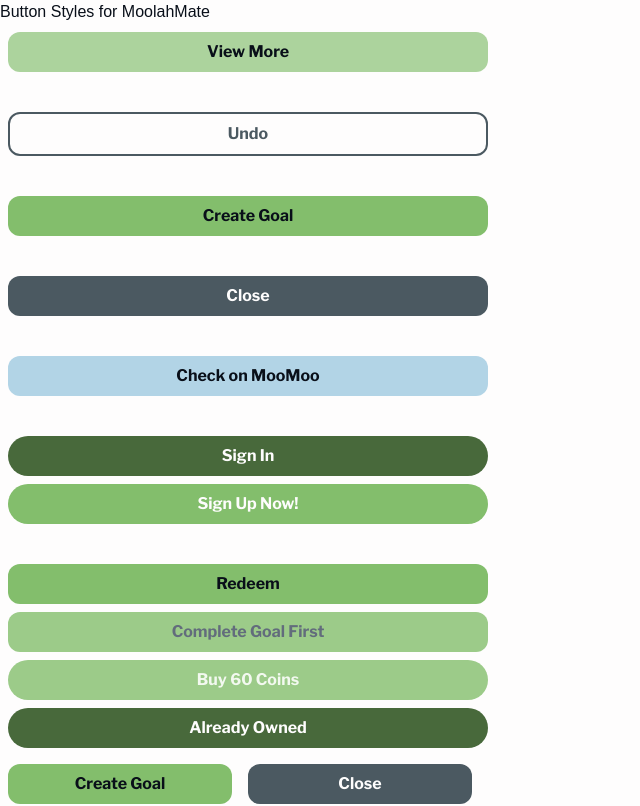
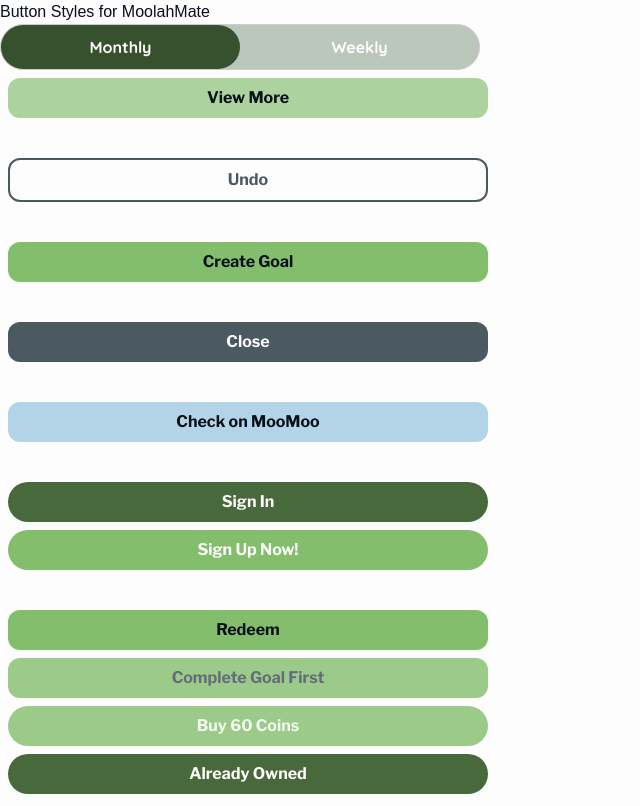
Before and after one commit to AlyssaHug/Design02_App, a Next.js app: page / in a window 1280 px wide. Shown: the top 806 px of the page, without its empty margins (0-640 px from the left). Built offline with nearby package versions, Linux system fonts and the light colour scheme.

Commit message:
add weekly/monthly toggle button

```diff
--- a/app/page.js
+++ b/app/page.js
@@ -1,9 +1,11 @@
 import Button from "@/app/ui/Buttons/Buttons";
+import ToggleButton from "./ui/Buttons/ToggleButton";
 
 function buttonPage() {
     return (
         <div>
             <div>Button Styles for MoolahMate</div>
+            <ToggleButton />
             <Button
                 value='View More'
                 type='view'
@@ -78,7 +80,7 @@ function buttonPage() {
                 />
                 <Button
                     value='Expenses'
-                    color='active'
+                    color='nav-active'
                     imageSrc='navbar-active/expense-active.svg'
                     alt='expense icon'
                 />
@@ -92,7 +94,7 @@ function buttonPage() {
                 />
                 <Button
                     value='Goals'
-                    color='active'
+                    color='nav-active'
                     imageSrc='navbar-active/goal-active.svg'
                     alt='goal icon'
                 />
@@ -106,7 +108,7 @@ function buttonPage() {
                 />
                 <Button
                     value='Home'
-                    color='active'
+                    color='nav-active'
                     imageSrc='navbar-active/home-active.svg'
                     alt='home icon'
                 />
@@ -120,7 +122,7 @@ function buttonPage() {
                 />
                 <Button
                     value='Rewards'
-                    color='active'
+                    color='nav-active'
                     imageSrc='navbar-active/rewards-active.svg'
                     alt='rewards icon'
                 />
@@ -134,7 +136,7 @@ function buttonPage() {
                 />
                 <Button
                     value='Profile'
-                    color='active'
+                    color='nav-active'
                     imageSrc='navbar-active/profile-active.svg'
                     alt='account icon'
                 />
--- a/app/ui/Buttons/Buttons.js
+++ b/app/ui/Buttons/Buttons.js
@@ -32,7 +32,7 @@ export default function Button({
         [styles.shop]: type === "shop",
         [styles.bought]: type === "bought",
         [styles.nav]: color === "nav",
-        [styles.active]: color === "active",
+        [styles.navActive]: color === "nav-active",
         [styles.expense]: type === "expense",
         [styles.caption]: size === "caption",
         [styles.cow]: color === "cow",
--- a/app/ui/Buttons/Buttons.module.css
+++ b/app/ui/Buttons/Buttons.module.css
@@ -67,7 +67,7 @@
     padding: 6px;
     font-size: 12px;
 }
-.active {
+.navActive {
     color: #b2d4e6;
 }
 .cow {
@@ -80,3 +80,53 @@
     border-radius: 100%;
     max-width: 64px;
 }
+
+/*=========Toggle Button========*/
+.toggleContainer {
+    display: flex;
+    border-radius: 25px;
+    width: 100%;
+    background-color: #bcc7bc;
+    border: 1px solid #ccc;
+    font-size: 28px;
+    font-family: var(--font-quicksand);
+    font-weight: bold;
+}
+
+.hiddenCheckbox {
+    display: none;
+}
+
+.monthlyLabel,
+.weeklyLabel {
+    padding: 10px 20px;
+    font-size: 16px;
+    cursor: pointer;
+    transition: background-color 0.3s ease, color 0.3s ease;
+    text-align: center;
+    width: 50%;
+}
+
+.monthlyLabel {
+    background-color: #37502d;
+    color: #fefdfd;
+    border-radius: 25px;
+}
+
+.weeklyLabel {
+    background-color: #bcc7bc;
+    color: #fefdfd;
+    border-radius: 25px;
+}
+
+.hiddenCheckbox:checked ~ .monthlyLabel {
+    background-color: #bcc7bc;
+    color: #fefdfd;
+    border-radius: 25px;
+}
+
+.hiddenCheckbox:checked ~ .weeklyLabel {
+    background-color: #37502d;
+    color: #fefdfd;
+    border-radius: 25px;
+}
--- /dev/null
+++ b/app/ui/Buttons/ToggleButton.js
@@ -0,0 +1,31 @@
+import classNames from "classnames";
+import { Quicksand } from "next/font/google";
+import styles from "@/app/ui/Buttons/Buttons.module.css";
+
+const quicksand = Quicksand({
+    variable: "--font-quicksand",
+});
+
+const ToggleButton = () => {
+    return (
+        <div className={styles.toggleContainer}>
+            <input
+                type='checkbox'
+                id='toggle'
+                className={styles.hiddenCheckbox}
+            />
+            <label
+                htmlFor='toggle'
+                className={styles.monthlyLabel}>
+                Monthly
+            </label>
+            <label
+                htmlFor='toggle'
+                className={styles.weeklyLabel}>
+                Weekly
+            </label>
+        </div>
+    );
+};
+
+export default ToggleButton;
```
